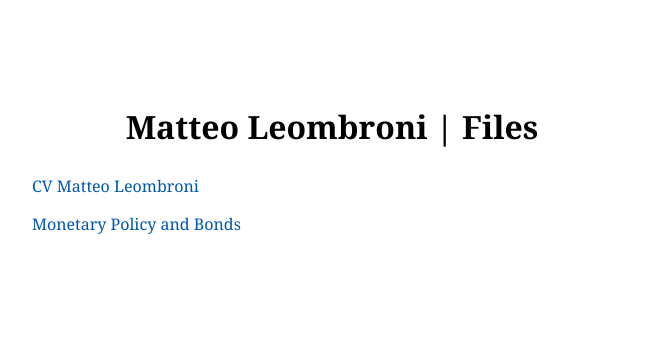
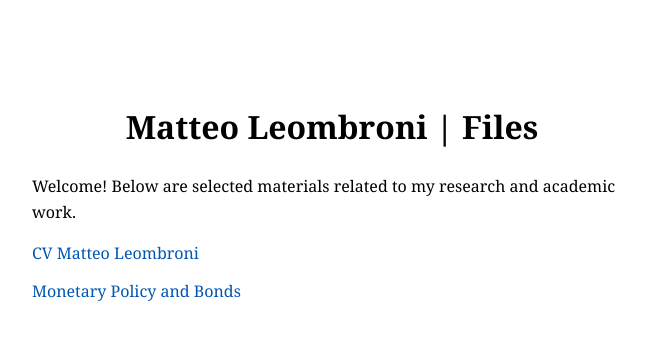
Before and after one commit to matteoleombroni/Files, a plain HTML site: page index.html in a window 1280 px wide. Shown: the whole page, without its empty margins (308-953 px from the left). Drawn offline with Linux system fonts and the light colour scheme.

Commit message:
Update index.html

```diff
--- a/index.html
+++ b/index.html
@@ -32,6 +32,7 @@
 </head>
 <body>
   <h1>Matteo Leombroni | Files</h1>
+  <p>Welcome! Below are selected materials related to my research and academic work.</p>
   <ul>
     <li><a href="CV_MatteoLeombroni.pdf" target="_blank">CV Matteo Leombroni</a></li>
     <li><a href="MonPolBonds.pdf" target="_blank">Monetary Policy and Bonds</a></li>
```
